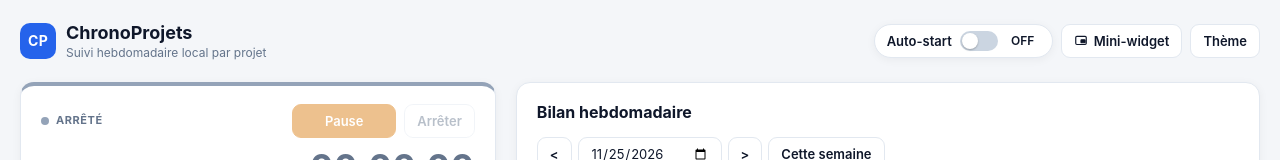
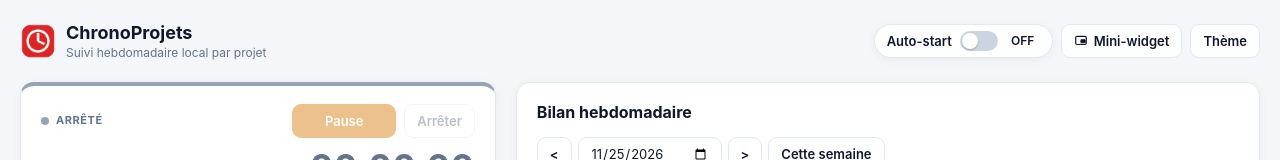
Before and after one commit to FPittorino/Chrono-projets, a website: page index.html in a window 1280 px wide. Shown: the top 160 px of the page. Drawn offline with Linux system fonts and the light colour scheme.

Commit message:
feat: replace text logo with app icon
Update the header to use the ChronoProjets app icon instead of a text-based placeholder for improved branding.

```diff
--- a/index.html
+++ b/index.html
@@ -98,15 +98,8 @@
       width: 36px;
       height: 36px;
       border-radius: 10px;
-      background: var(--primary);
-      color: #ffffff;
-      display: inline-flex;
-      align-items: center;
-      justify-content: center;
-      font-weight: 700;
-      font-size: 14px;
-      letter-spacing: 0.02em;
-      white-space: nowrap;
+      display: block;
+      object-fit: cover;
       flex-shrink: 0;
     }
 
@@ -1542,7 +1535,7 @@
   <div class="app">
     <header>
       <div class="brand">
-        <div class="logo">CP</div>
+        <img class="logo" src="icon-192.png" alt="ChronoProjets" width="36" height="36" />
         <div>
           <h1>ChronoProjets</h1>
           <div class="subtitle">Suivi hebdomadaire local par projet</div>
```
